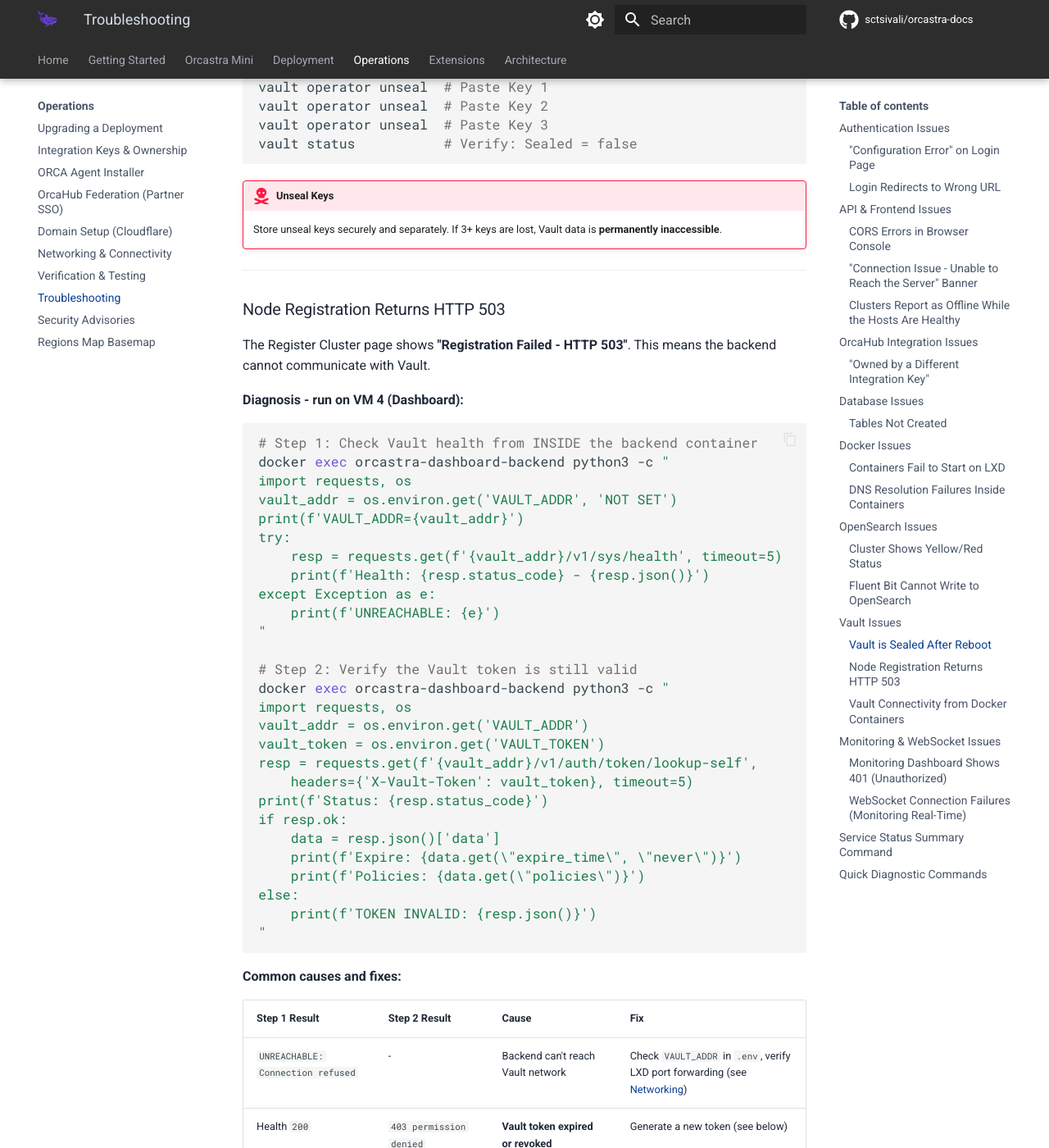
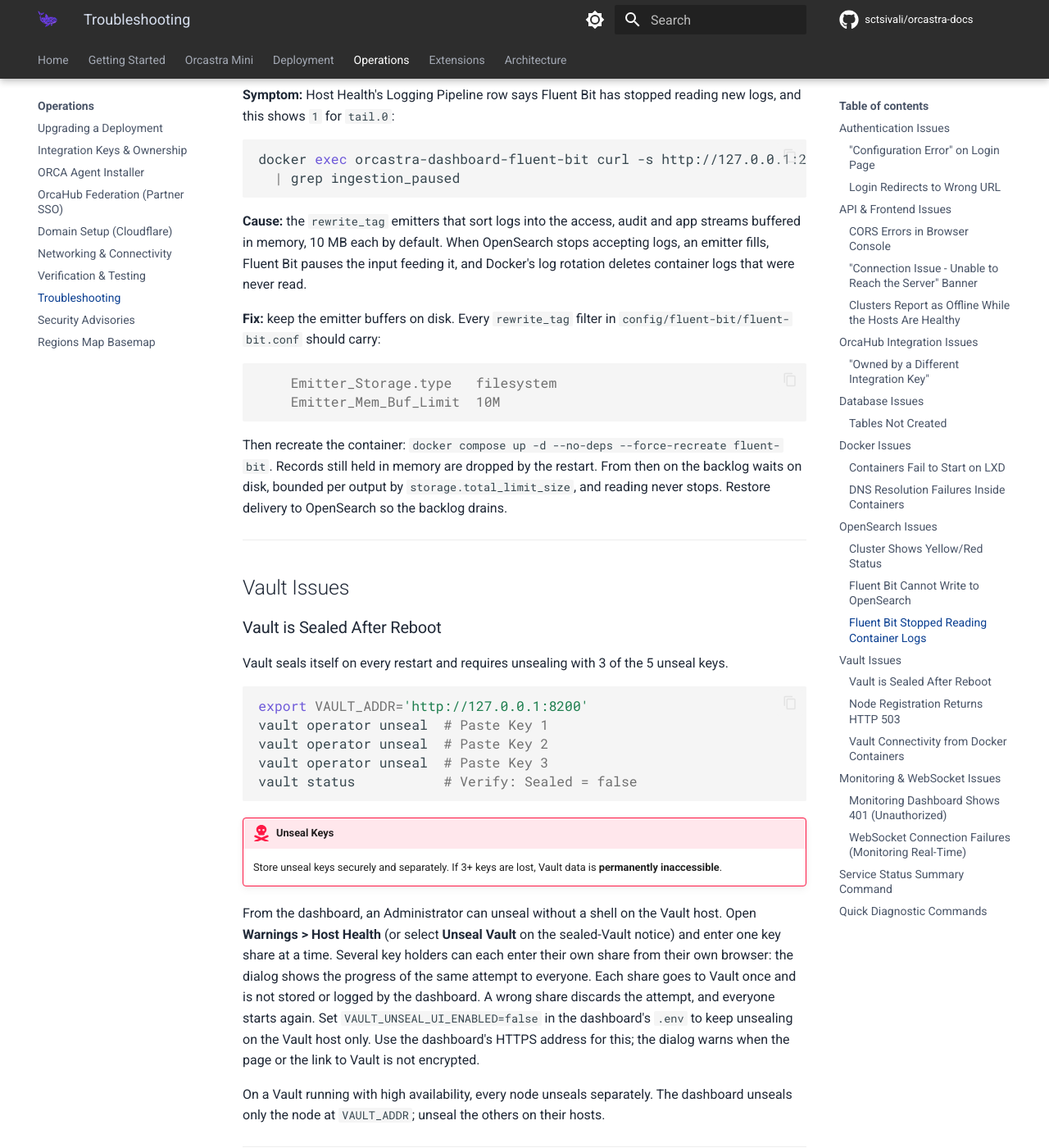
Before and after one commit to sctsivali/orcastra-docs, an MkDocs documentation site: the page built from docs/operations/troubleshooting.md, in a window 1280 px wide and 1400 px high, scrolled down 11260 px. Shown: the whole window at 82% size. Built offline with MkDocs 1.6.1 and Material for MkDocs 9.7.7, drawn with Linux system fonts in a browser that asks for light colours; comment, search, counter and statistics services are not loaded; the version menu is left out; some of the changed text lies outside the part shown.

Commit message:
docs(operations): unseal from Host Health and a Fluent Bit stall
Troubleshooting now says how an Administrator unseals Vault from the
dashboard (Warnings > Host Health), with what it stores (nothing), the
switch that turns it off, and the HA limit (only the node at
VAULT_ADDR). The OpenSearch section points at Host Health first, since
Fluent Bit's health endpoint stays ok while delivery has stopped, and a
new entry covers Fluent Bit pausing its tail input when an emitter's
memory buffer fills.

````diff
--- a/docs/operations/troubleshooting.md
+++ b/docs/operations/troubleshooting.md
@@ -250,6 +250,11 @@
 
 ### Fluent Bit Cannot Write to OpenSearch
 
+**Warnings > Host Health** in the dashboard shows this first. Its Logging Pipeline row reads Down when
+Fluent Bit keeps retrying an output without delivering a record, or has stopped reading container
+logs, even while Fluent Bit's own `/api/v1/health` answers `ok`. With `Retry_Limit no_limits` a retry
+never counts as failed, so that health endpoint cannot report a lost connection to OpenSearch.
+
 **Quick check (recommended) - create a local helper script and run it:**
 
 ```bash
@@ -481,6 +486,34 @@
 
 ---
 
+### Fluent Bit Stopped Reading Container Logs
+
+**Symptom:** Host Health's Logging Pipeline row says Fluent Bit has stopped reading new logs, and
+this shows `1` for `tail.0`:
+
+```bash
+docker exec orcastra-dashboard-fluent-bit curl -s http://127.0.0.1:2020/api/v2/metrics/prometheus \
+  | grep ingestion_paused
+```
+
+**Cause:** the `rewrite_tag` emitters that sort logs into the access, audit and app streams buffered in
+memory, 10 MB each by default. When OpenSearch stops accepting logs, an emitter fills, Fluent Bit pauses
+the input feeding it, and Docker's log rotation deletes container logs that were never read.
+
+**Fix:** keep the emitter buffers on disk. Every `rewrite_tag` filter in
+`config/fluent-bit/fluent-bit.conf` should carry:
+
+```ini
+    Emitter_Storage.type   filesystem
+    Emitter_Mem_Buf_Limit  10M
+```
+
+Then recreate the container: `docker compose up -d --no-deps --force-recreate fluent-bit`. Records still
+held in memory are dropped by the restart. From then on the backlog waits on disk, bounded per output by
+`storage.total_limit_size`, and reading never stops. Restore delivery to OpenSearch so the backlog drains.
+
+---
+
 ## Vault Issues
 
 ### Vault is Sealed After Reboot
@@ -497,6 +530,18 @@
 
 !!! danger "Unseal Keys"
     Store unseal keys securely and separately. If 3+ keys are lost, Vault data is **permanently inaccessible**.
+
+From the dashboard, an Administrator can unseal without a shell on the Vault host. Open
+**Warnings > Host Health** (or select **Unseal Vault** on the sealed-Vault notice) and enter one key
+share at a time. Several key holders can each enter their own share from their own browser: the
+dialog shows the progress of the same attempt to everyone. Each share goes to Vault once and is not
+stored or logged by the dashboard. A wrong share discards the attempt, and everyone starts again.
+Set `VAULT_UNSEAL_UI_ENABLED=false` in the dashboard's `.env` to keep unsealing on the Vault host only.
+Use the dashboard's HTTPS address for this; the dialog warns when the page or the link to Vault is
+not encrypted.
+
+On a Vault running with high availability, every node unseals separately. The dashboard unseals only
+the node at `VAULT_ADDR`; unseal the others on their hosts.
 
 ---
 
````
